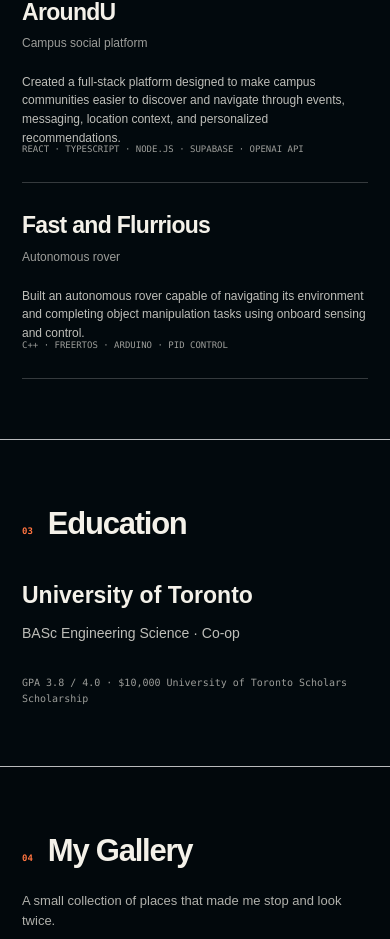
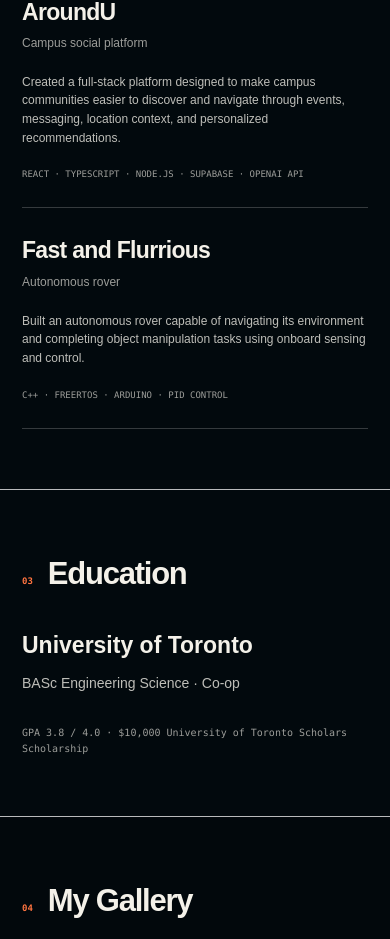
Before and after one commit to Y3EGAN/ReaganPortfolio, a Next.js app: page / in a window 390 px wide. Shown: the part 2612-3551 px from the top of the page. Built offline with nearby package versions, Linux system fonts and the light colour scheme.

Commit message:
mobile spacing fix

```diff
--- a/app/globals.css
+++ b/app/globals.css
@@ -148,6 +148,7 @@ h1, h2, h3, p { margin-top: 0; }
   .tools { grid-column: 1; margin-top: -5px; }
   .project-item > div { display: block; }
   .project-item span { display: block; margin-top: 4px; }
+  .project-item .tools { margin-top: 20px; }
   .contact-links { grid-template-columns: 1fr; gap: 20px; }
   .gallery-grid { grid-template-columns: 1fr; gap: 40px; }
   .gallery-open { display: none; }
```
